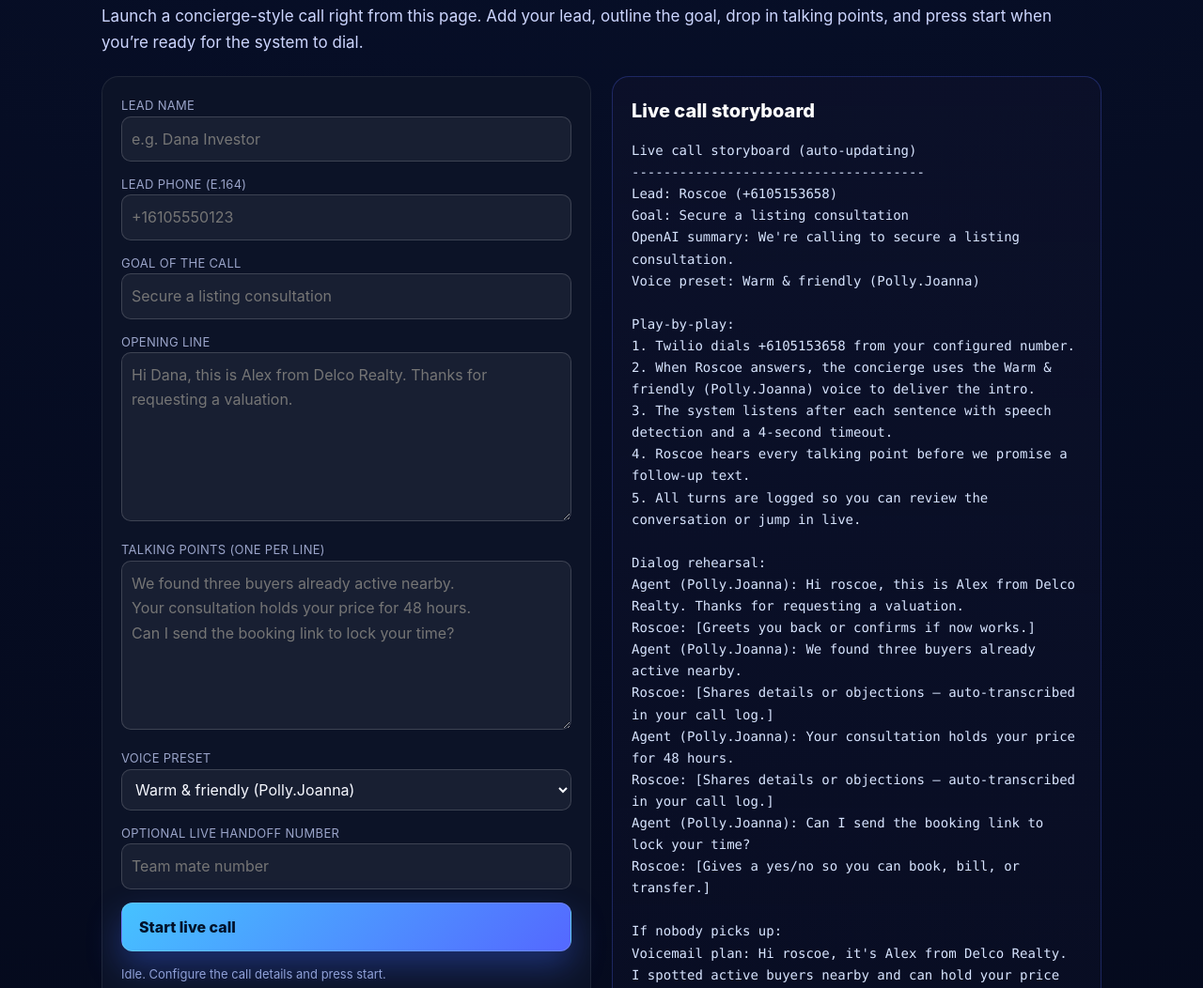
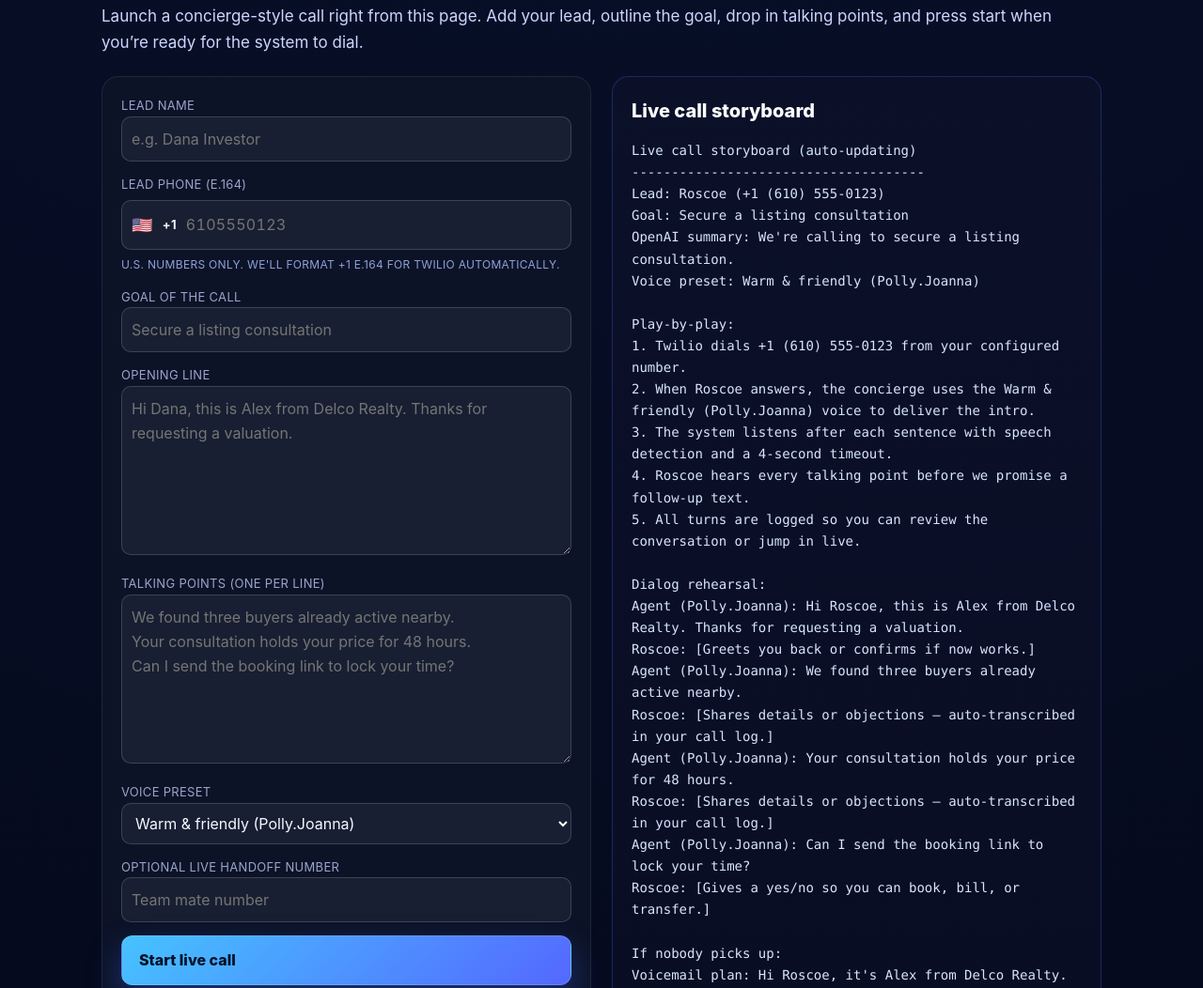
Before and after one commit to martymods/missed-call-money-saver, a website: page public/real-estate-cold-caller.html in a window 1280 px wide. Shown: the part 804-1856 px from the top of the page at 94% size. Drawn offline with Linux system fonts and the light colour scheme.

Commit message:
Enforce US formatting for cold caller lead numbers

```diff
--- a/public/real-estate-cold-caller.html
+++ b/public/real-estate-cold-caller.html
@@ -74,6 +74,12 @@
     .ai-lab label{font-size:13px;color:#9aa4c9;text-transform:uppercase;letter-spacing:.3px}
     .ai-lab input,.ai-lab select,.ai-lab textarea{width:100%;background:rgba(255,255,255,.05);border:1px solid rgba(255,255,255,.16);border-radius:10px;padding:10px;color:#f6f8ff;resize:vertical}
     .ai-lab textarea{min-height:180px}
+    .phone-label .phone-control{margin-top:6px;display:flex;align-items:center;gap:10px;background:rgba(255,255,255,.05);border:1px solid rgba(255,255,255,.16);border-radius:10px;padding:6px 10px}
+    .phone-label .phone-control input{flex:1;background:transparent;border:none;color:#f6f8ff;padding:6px 0;font-size:16px;letter-spacing:.3px;font-variant-numeric:tabular-nums}
+    .phone-label .phone-control input:focus{outline:none}
+    .phone-label .phone-prefix{font-weight:700;color:#f6f8ff}
+    .phone-label .phone-flag{font-size:18px;line-height:1}
+    .phone-label .phone-hint{display:block;margin-top:6px;font-size:12px;color:#8fa0d8}
     .ai-output{background:linear-gradient(180deg,rgba(14,18,43,.65),rgba(14,18,43,.35));border:1px solid rgba(84,104,255,.28);border-radius:18px;padding:20px;display:flex;flex-direction:column;gap:14px}
     .ai-output-header{display:flex;justify-content:space-between;align-items:center;gap:12px;flex-wrap:wrap}
     .script-actions{display:flex;gap:8px;flex-wrap:wrap}
@@ -191,8 +197,13 @@
           <label>Lead name
             <input name="leadName" type="text" placeholder="e.g. Dana Investor"/>
           </label>
-          <label>Lead phone (E.164)
-            <input name="to" type="tel" placeholder="+16105550123" required/>
+          <label class="phone-label">Lead phone (E.164)
+            <div class="phone-control">
+              <span class="phone-flag" aria-hidden="true">🇺🇸</span>
+              <span class="phone-prefix">+1</span>
+              <input name="toLocal" type="tel" inputmode="tel" autocomplete="tel" placeholder="6105550123" maxlength="10" required aria-label="US phone number without country code"/>
+            </div>
+            <span class="phone-hint">U.S. numbers only. We'll format +1 E.164 for Twilio automatically.</span>
           </label>
           <label>Goal of the call
             <input name="goal" type="text" placeholder="Secure a listing consultation"/>
@@ -603,18 +614,52 @@ Can I send the booking link to lock your time?" rows="5"></textarea>
         bold: { voice: 'Polly.Matthew', language: 'en-US' },
         calm: { voice: 'Polly.Amy', language: 'en-GB' }
       };
+      const US_PREFIX = '+1';
+      const phoneLocalInput = callerForm.querySelector('[name="toLocal"]');
+
+      function sanitizeLocalDigits(value){
+        let digits = String(value || '').replace(/[^\d]/g, '');
+        if (digits.length === 11 && digits.startsWith('1')) {
+          digits = digits.slice(1);
+        }
+        return digits.slice(0, 10);
+      }
+
+      function toE164(localDigits){
+        const digits = sanitizeLocalDigits(localDigits);
+        return digits ? `${US_PREFIX}${digits}` : '';
+      }
+
+      function formatDisplayPhone(value){
+        const digits = sanitizeLocalDigits(value);
+        if (!digits) return '';
+        if (digits.length >= 10) {
+          return `${US_PREFIX} (${digits.slice(0, 3)}) ${digits.slice(3, 6)}-${digits.slice(6, 10)}`;
+        }
+        return `${US_PREFIX} ${digits}`;
+      }
+
       const fallbackCaller = {
-        leadName: 'roscoe',
-        to: '+6105153658',
+        leadName: 'Roscoe',
+        toLocal: '6105550123',
         goal: 'Secure a listing consultation',
         script: `We found three buyers already active nearby.\nYour consultation holds your price for 48 hours.\nCan I send the booking link to lock your time?`
       };
+      fallbackCaller.to = toE164(fallbackCaller.toLocal);
+      fallbackCaller.displayPhone = formatDisplayPhone(fallbackCaller.toLocal);
 
       function getCallerState(){
         const formData = new FormData(callerForm);
+        const rawLocal = formData.get('toLocal') || '';
+        const toLocal = sanitizeLocalDigits(rawLocal);
+        if (phoneLocalInput && phoneLocalInput.value !== toLocal) {
+          phoneLocalInput.value = toLocal;
+        }
+        const to = toE164(toLocal);
         return {
           leadName: (formData.get('leadName') || '').trim(),
-          to: (formData.get('to') || '').trim(),
+          to,
+          toLocal,
           goal: (formData.get('goal') || '').trim(),
           intro: (formData.get('intro') || '').trim(),
           script: (formData.get('script') || '').trim(),
@@ -628,6 +673,8 @@ Can I send the booking link to lock your time?" rows="5"></textarea>
         const voiceLabel = voiceLabels[state.voice] || voiceLabels.warm;
         const leadName = state.leadName || fallbackCaller.leadName;
         const toNumber = state.to || fallbackCaller.to;
+        const toLocal = state.toLocal || fallbackCaller.toLocal;
+        const displayPhone = formatDisplayPhone(toLocal) || fallbackCaller.displayPhone || toNumber;
         const goal = state.goal || fallbackCaller.goal;
         const introLine = state.intro
           ? state.intro
@@ -662,12 +709,13 @@ Can I send the booking link to lock your time?" rows="5"></textarea>
         const leadTag = leadName ? toTitle(leadName) : 'Lead';
         const leadMid = leadName ? leadTag : 'the lead';
         const leadStart = leadName ? leadTag : 'The lead';
+        const handoffDisplay = state.handoffNumber ? (formatDisplayPhone(state.handoffNumber) || state.handoffNumber) : '';
         const timeline = [
-          `Twilio dials ${toNumber || 'the lead phone'} from your configured number.`,
+          `Twilio dials ${displayPhone || 'the lead phone'} from your configured number.`,
           `When ${leadMid} answers, the concierge uses the ${voiceLabel} voice to deliver the intro.`,
           'The system listens after each sentence with speech detection and a 4-second timeout.',
           state.handoffNumber
-            ? `If ${leadMid} asks for a human, Twilio bridges ${state.handoffNumber} for a warm handoff.`
+            ? `If ${leadMid} asks for a human, Twilio bridges ${handoffDisplay || state.handoffNumber} for a warm handoff.`
             : `${leadStart} hears every talking point before we promise a follow-up text.`,
           'All turns are logged so you can review the conversation or jump in live.'
         ];
@@ -687,7 +735,7 @@ Can I send the booking link to lock your time?" rows="5"></textarea>
         const voicemailLine = `Hi ${leadName || 'there'}, it's Alex from Delco Realty. I spotted active buyers nearby and can hold your price for 48 hours. Call or text back and I'll send the booking link.`;
 
         const leadSummaryName = toTitle(leadName || '') || 'Not set';
-        const leadSummaryPhone = toNumber || 'Add phone in E.164';
+        const leadSummaryPhone = displayPhone || 'Add phone in E.164';
 
         return [
           'Live call storyboard (auto-updating)',
@@ -718,8 +766,9 @@ Can I send the booking link to lock your time?" rows="5"></textarea>
         }
         if(callerMeta){
           const label = voiceLabels[state.voice] || voiceLabels.warm;
+          const handoffDisplay = state.handoffNumber ? (formatDisplayPhone(state.handoffNumber) || state.handoffNumber) : '';
           const handoffText = state.handoffNumber
-            ? `Warm handoff ready at ${state.handoffNumber}.`
+            ? `Warm handoff ready at ${handoffDisplay}.`
             : 'No live handoff configured yet — concierge stays on the line.';
           callerMeta.textContent = `${label}. ${handoffText} Calls originate from your configured TWILIO_NUMBER. Adjust any field to redraw the storyboard.`;
         }
@@ -728,16 +777,23 @@ Can I send the booking link to lock your time?" rows="5"></textarea>
       async function startCall(){
         const state = getCallerState();
         if(!state.to){
-          callerStatus.textContent = 'Add a lead phone number in E.164 format (+15551234567).';
+          callerStatus.textContent = 'Add a U.S. lead phone number (10 digits).';
           return;
         }
+        const digitsOnly = state.to.replace(/[^\d]/g, '');
+        if(digitsOnly.length !== 11){
+          callerStatus.textContent = 'Enter a full 10-digit U.S. number so we can dial it as +1.';
+          return;
+        }
+        const { toLocal, ...payload } = state;
+        payload.origin = 'real-estate-cold-caller';
         callerStatus.textContent = 'Dialing via Twilio…';
         callerSubmit?.setAttribute('disabled', 'true');
         try {
           const response = await fetch('/api/cold-caller/dial', {
             method: 'POST',
             headers: { 'Content-Type': 'application/json' },
-            body: JSON.stringify(state)
+            body: JSON.stringify(payload)
           });
           const data = await response.json().catch(() => ({}));
           if(!response.ok || !data?.sid){
```
